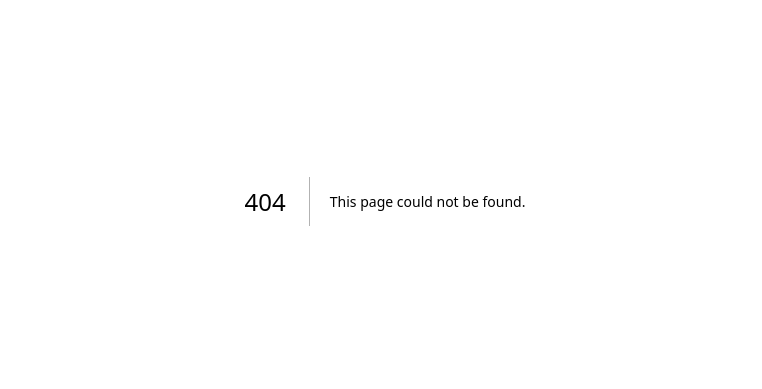
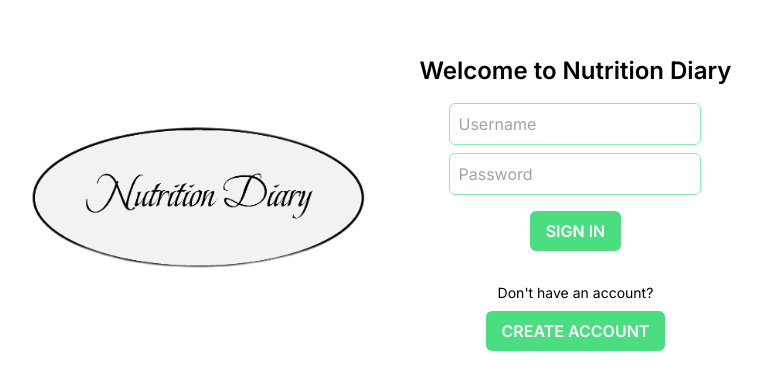
Before and after one commit to spiros132/DAT257, a Next.js app in the folder nutrition-diary/: page /login in a window 1280 px wide. Before the commit this address had no page. Shown: the part 199-588 px from the top of the page, without its empty margins (255-1017 px from the left). Built offline with nearby package versions, Linux system fonts and the light colour scheme.

Commit message:
middleware changes

```diff
--- a/nutrition-diary/package.json
+++ b/nutrition-diary/package.json
@@ -12,8 +12,8 @@
   "dependencies": {
     "encrypt-rsa": "^2.1.5",
     "next": "14.1.4",
-    "react": "^18",
-    "react-dom": "^18",
+    "react": "^18.1",
+    "react-dom": "^18.1",
     "react-router-dom": "^6.23.0",
     "sqlite": "^5.1.1",
     "sqlite3": "^5.1.7",
--- a/nutrition-diary/src/app/layout.tsx
+++ b/nutrition-diary/src/app/layout.tsx
@@ -16,7 +16,11 @@ export default function RootLayout({
 }>) {
   return (
     <html lang="en">
-      <body className={inter.className}>{children}</body>
+      <body className={inter.className}>
+        <main className="flex min-h-screen flex-col items-center justify-between bg-white text-black">
+          {children}
+        </main>
+      </body>
     </html>
   );
 }
--- a/nutrition-diary/src/pages/LoginPage.tsx
+++ b/nutrition-diary/src/app/login/page.tsx
@@ -1,9 +1,9 @@
 "use client";
 import { startTransition, useState } from "react";
 import logo from "/NutritionDiary1.png";
-import { Login } from "@/app/actions";
+import { Login } from "@/app/server/actions";
 
-export default function LoginPage(){
+export default function Page(){
   const [username, setUsername] = useState<string>('');
   const [password, setPassword] = useState<string>('');
 
--- a/nutrition-diary/src/app/page.tsx
+++ b/nutrition-diary/src/app/page.tsx
@@ -3,9 +3,7 @@ import SearchBar from "@/components/SearchBar";
 import ResultDisplay from "@/components/ResultDisplay";
 import React, {startTransition, useState} from "react";
 
-import { SearchForFood } from "./actions";
-import LoginPage from "@/pages/LoginPage";
-import CreateAccountPage from "@/pages/CreateAccountPage";
+import { SearchForFood } from "./server/actions";
 import MenuPage from "@/pages/MenuPage";
 
 export default function Home() {
@@ -26,9 +24,12 @@ export default function Home() {
     });
   }
 
+  // The main page when you go into the website
   return (
-    <main className="flex min-h-screen flex-col items-center justify-between bg-white text-black">
-      <LoginPage/>
-    </main>
+    <div>
+      <div className="flex-1 flex items-center justify-center"> {/* Center the image */}
+        <img src="/NutritionDiary1.png" alt="Nutrition Diary Logo" className="centered-image" style={{ width: '450px', filter: 'grayscale(3%) brightness(95%)' }} />
+      </div>
+    </div>
   );
 }
--- a/nutrition-diary/src/pages/CreateAccountPage.tsx
+++ b/nutrition-diary/src/app/register/page.tsx
@@ -1,9 +1,8 @@
 "use client";
-import {RegisterUser} from "@/app/actions";
+import {RegisterUser} from "@/app/server/actions";
 import { startTransition, useState } from "react";
 
-
-export default function CreateAccountPage(){
+export default function Page(){
   // Variables and their set functions for the input fields
   const [username, setUsername] = useState<string>('');
   const [password, setPassword] = useState<string>('');
--- a/nutrition-diary/src/app/actions.ts
+++ b/nutrition-diary/src/app/server/actions.ts
@@ -1,6 +1,6 @@
 "use server";
 
-import { SearchFoodItemNutrientsData, SearchListFoodItemData } from "./interfaces";
+import { SearchFoodItemNutrientsData, SearchListFoodItemData } from "../interfaces";
 import { addToken, databaseReturnType, getTokenFromUserID, getUserInfo, loginUser, registerUser } from "./database";
 import { cookies } from "next/headers";
 import { v4 as uuidv4 } from 'uuid';
--- /dev/null
+++ b/nutrition-diary/src/app/server/serverMiddleware.ts
@@ -0,0 +1,6 @@
+import { NextResponse } from 'next/server'
+import type { NextRequest } from 'next/server'
+
+export function serverMiddleware(request: NextRequest) {
+  return NextResponse.redirect("/");
+}
--- /dev/null
+++ b/nutrition-diary/src/middleware.ts
@@ -0,0 +1,6 @@
+import { NextResponse } from 'next/server'
+import type { NextRequest } from 'next/server'
+
+export function middleware(request: NextRequest) {
+  return NextResponse.next();
+}
```
Also changed, not shown: nutrition-diary/src/app/server/config.ts (renamed from nutrition-diary/src/app/config.ts), nutrition-diary/src/app/server/database.ts (renamed from nutrition-diary/src/app/database.ts), 2 other files (tests, documents, lock files or other folders).
